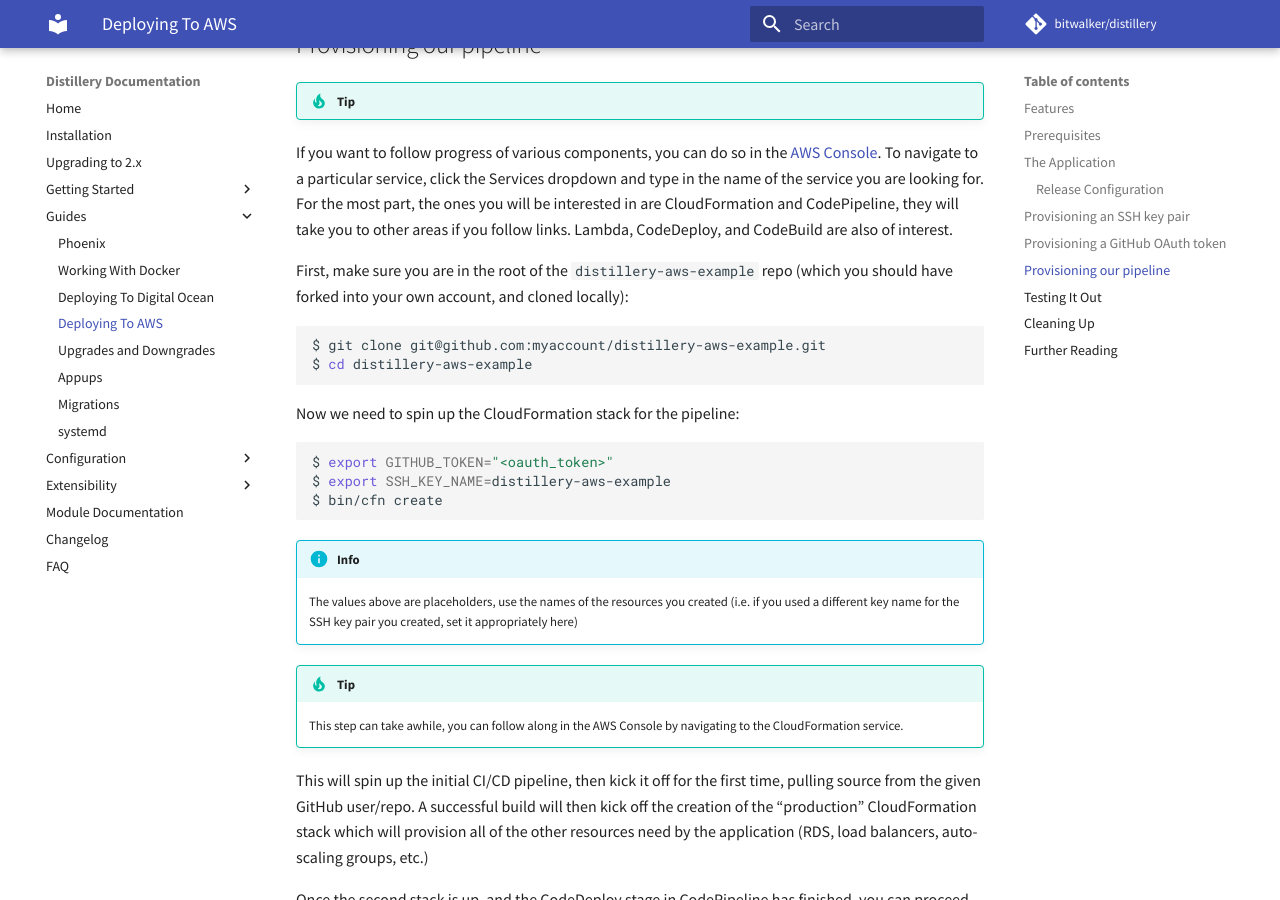
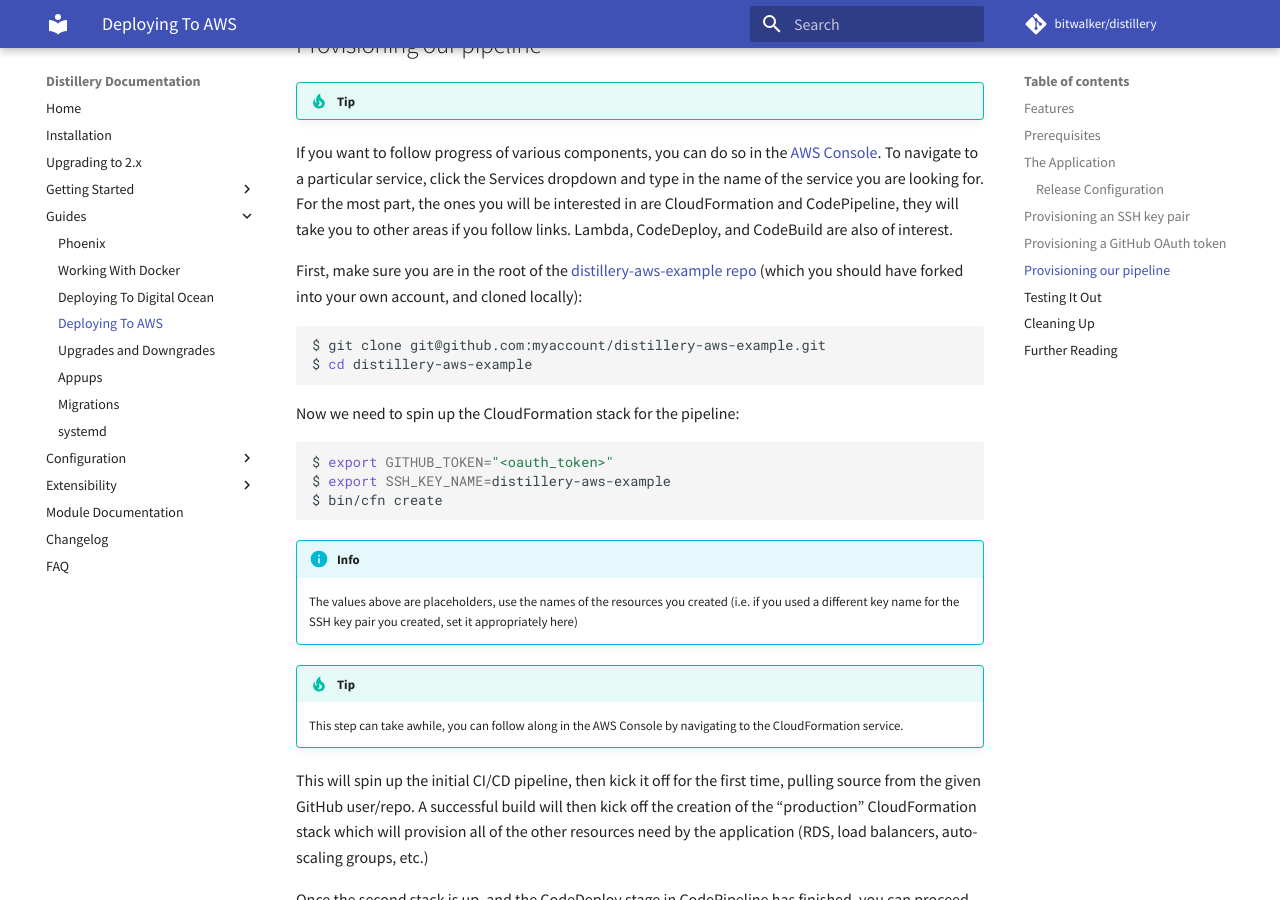
Before and after one commit to bitwalker/distillery, an MkDocs documentation site: the page built from docs/guides/deploying_to_aws.md, in a window 1280 px wide and 900 px high, scrolled down 4137 px. Built offline with MkDocs 1.6.1 and Material for MkDocs 9.7.7, drawn with Linux system fonts in a browser that asks for light colours; comment, search, counter and statistics services are not loaded; part of the change alters nothing that is shown.

```diff
--- a/docs/guides/deploying_to_aws.md
+++ b/docs/guides/deploying_to_aws.md
@@ -177,8 +177,9 @@ You need to provision a GitHub OAuth token for the webhook needed by CodePipelin
    CloudFormation and CodePipeline, they will take you to other areas if you
    follow links. Lambda, CodeDeploy, and CodeBuild are also of interest.
 
-First, make sure you are in the root of the `distillery-aws-example` repo (which
-you should have forked into your own account, and cloned locally):
+First, make sure you are in the root of the
+[distillery-aws-example repo](https://github.com/bitwalker/distillery-aws-example)
+(which you should have forked into your own account, and cloned locally):
 
     $ git clone git@github.com:myaccount/distillery-aws-example.git
     $ cd distillery-aws-example
```
